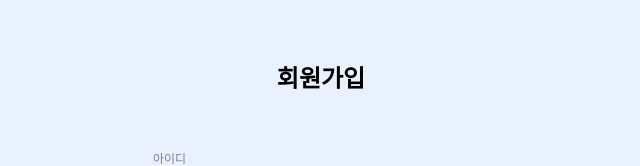
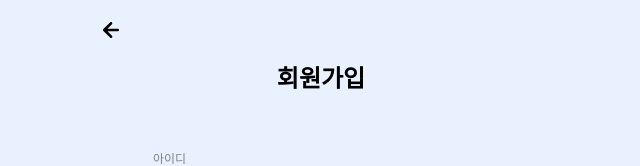
Before and after one commit to Ohapzizol/Ohapzizol-frontend, a React (Vite) app: page /signup in a window 1280 px wide. Shown: the top 166 px of the page, without its empty margins (319-959 px from the left). Built offline with nearby package versions, Linux system fonts and the light colour scheme; a web font is replaced by a local one.

Commit message:
feat: 되돌아가기 추가

```diff
--- a/src/assets/index.ts
+++ b/src/assets/index.ts
@@ -1,2 +1,3 @@
 export { default as LeftArrow } from './LeftArrow.svg';
 export { default as RightArrow } from './RightArrow.svg';
+export { default as GoBackArrow } from './GobackArrow.svg';
--- /dev/null
+++ b/src/components/GobackHeader/index.tsx
@@ -0,0 +1,14 @@
+import { useNavigate } from 'react-router-dom';
+import { GoBackArrow } from '@/assets';
+import * as _ from './style';
+
+const GoBackHeader = () => {
+  const navigate = useNavigate();
+  return (
+    <_.Header>
+      <img onClick={() => navigate(-1)} src={GoBackArrow} alt='GoBackArrow' />
+    </_.Header>
+  );
+};
+
+export default GoBackHeader;
--- /dev/null
+++ b/src/components/GobackHeader/style.ts
@@ -0,0 +1,22 @@
+import styled from 'styled-components';
+
+export const Header = styled.div`
+  position: absolute;
+  top: 0;
+  left: 0;
+  display: flex;
+  align-items: center;
+  width: 100%;
+  height: 60px;
+  img {
+    cursor: pointer;
+    position: relative;
+    width: 32px;
+    height: 32px;
+    left: 24px;
+    &:hover {
+      background-color: ${({ theme }) => theme.primary4};
+      border-radius: 16px;
+    }
+  }
+`;
--- a/src/components/Template/style.ts
+++ b/src/components/Template/style.ts
@@ -1,6 +1,7 @@
 import styled from 'styled-components';
 
 export const Wrapper = styled.div`
+  position: relative;
   max-width: 500px;
   min-height: 100vh;
   margin: 0 auto;
--- a/src/components/index.ts
+++ b/src/components/index.ts
@@ -4,3 +4,5 @@ export { default as Calendar } from './Calendar';
 export { default as Template } from './Template';
 export { default as LineChart } from './Chart/LineChart';
 export { default as PieChart } from './Chart/PieChart';
+export { default as CashCard } from './CashCard';
+export { default as GoBackHeader } from './GobackHeader';
--- a/src/pages/Login.tsx
+++ b/src/pages/Login.tsx
@@ -1,9 +1,10 @@
 import styled from 'styled-components';
-import { Button, Input, Template } from '@/components';
+import { Button, GoBackHeader, Input, Template } from '@/components';
 
 const SignupPage = () => {
   return (
     <Template style={{ height: '100vh' }}>
+      <GoBackHeader />
       <Container>
         <Wrapper>
           <Title>로그인</Title>
--- a/src/pages/Signup.tsx
+++ b/src/pages/Signup.tsx
@@ -1,9 +1,10 @@
 import styled from 'styled-components';
-import { Button, Input, Template } from '@/components';
+import { Button, GoBackHeader, Input, Template } from '@/components';
 
 const SignupPage = () => {
   return (
     <Template style={{ height: '100vh' }}>
+      <GoBackHeader />
       <Container>
         <Wrapper>
           <Title>회원가입</Title>
--- a/src/pages/Write.tsx
+++ b/src/pages/Write.tsx
@@ -1,5 +1,5 @@
 import styled from 'styled-components';
-import { Button, Input, Template } from '@/components';
+import { Button, GoBackHeader, Input, Template } from '@/components';
 import { TimePicker } from 'antd';
 import { useState } from 'react';
 
@@ -7,6 +7,7 @@ const WritePage = () => {
   const [isIncome, setIsIncome] = useState(true);
   return (
     <Template style={{ height: '100vh' }}>
+      <GoBackHeader />
       <Container>
         <Wrapper>
           <Title>작성하기</Title>
```
Also changed, not shown: src/assets/GobackArrow.svg (added).
